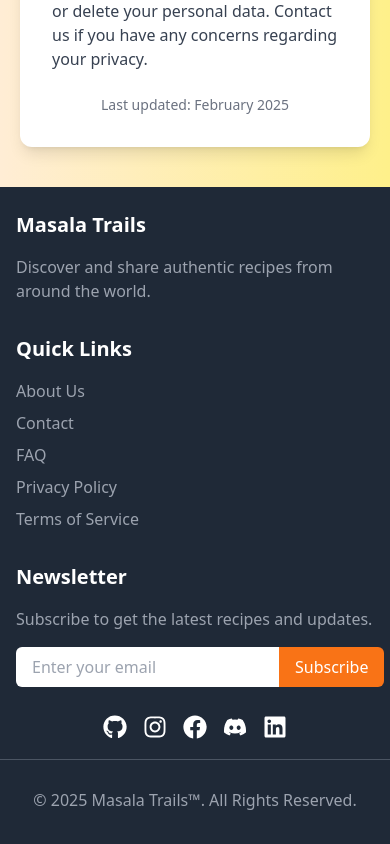
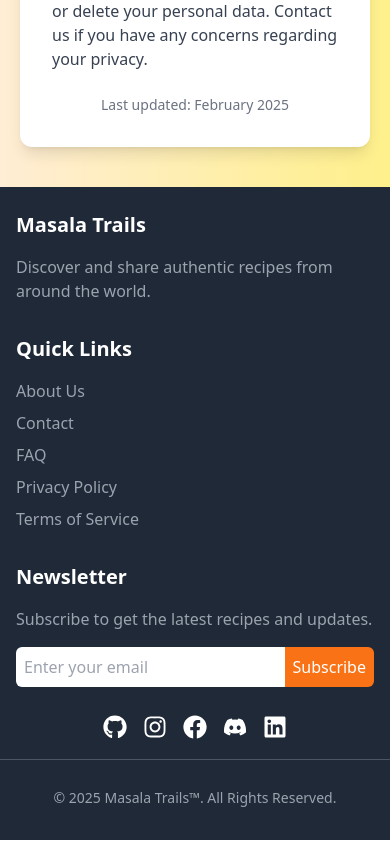
Before and after one commit to sitambhra/Masala-Trails, a React (Vite) app: page /privacy in a window 390 px wide. Shown: the part 1053-1897 px from the top of the page. Built offline with nearby package versions, Linux system fonts and the light colour scheme.

Commit message:
Responsiveness issue fixed on viewport 320 px.

```diff
--- a/src/components/CopyrightYear.jsx
+++ b/src/components/CopyrightYear.jsx
@@ -6,7 +6,7 @@ const CopyrightYear = () => {
 
   return (
     <div className="w-full flex justify-center item-center p-2">
-      <p className='text-md text-gray-400'>&copy; {currentYear} <a href='https://masala-trails.vercel.app/'>Masala Trails&trade;</a>. All Rights Reserved.</p>
+      <p className='text-sm md:text-base lg:text-lg text-gray-400'>&copy; {currentYear} <a href='https://masala-trails.vercel.app/'>Masala Trails&trade;</a>. All Rights Reserved.</p>
     </div>
   );
 };
--- a/src/components/Footer.jsx
+++ b/src/components/Footer.jsx
@@ -75,9 +75,9 @@ export default function Footer() {
               <input
                 type="email"
                 placeholder="Enter your email"
-                className="flex-1 px-4 py-2 rounded-l-md text-gray-800 md:w-[80%]"
+                className="flex-1 px-2  lg:px-4 py-2 rounded-l-md text-gray-800 w-[60%] md:w-[80%] lg:w-[100%]"
               />
-              <button className="bg-orange-500 px-4 md:px-1 py-2 rounded-r-md hover:bg-orange-600 transition-colors">
+              <button className="bg-orange-500 px-2 lg:px-4 py-2 rounded-r-md hover:bg-orange-600 transition-colors">
                 Subscribe
               </button>
             </div>
```
